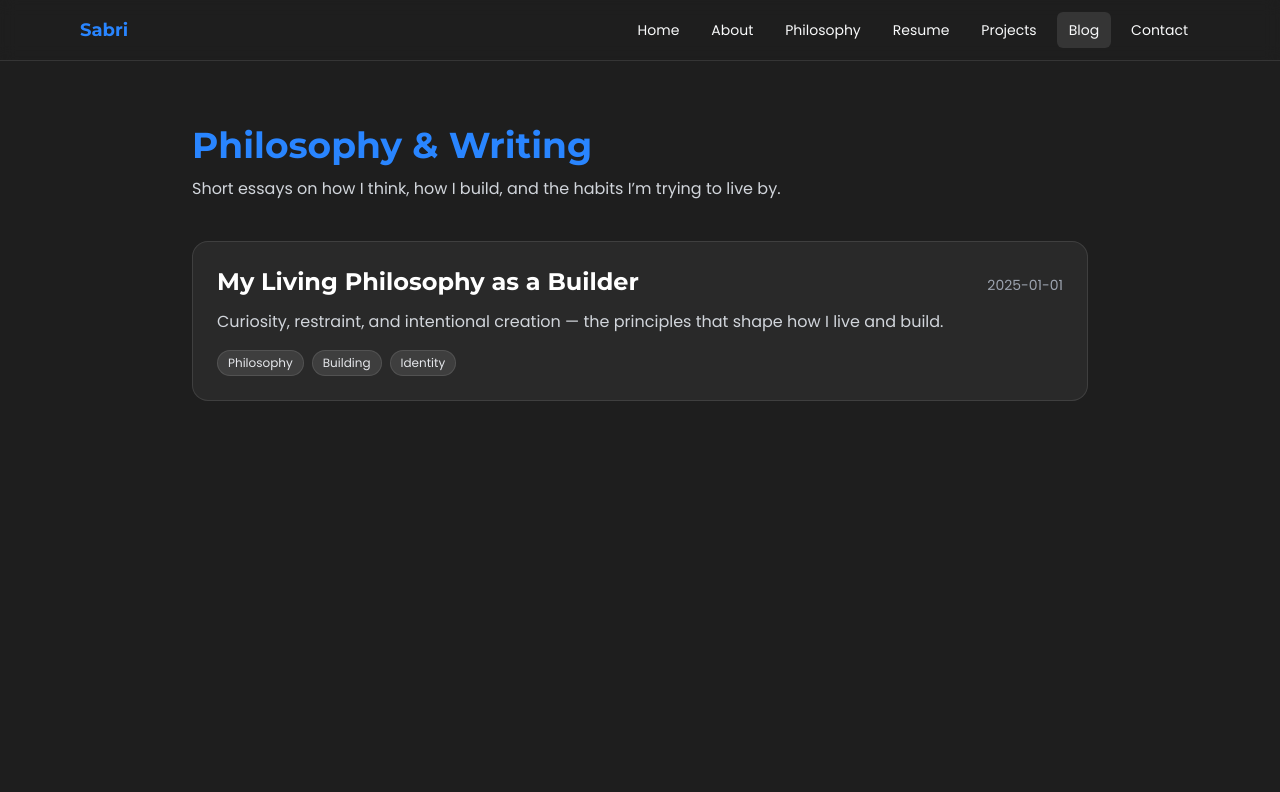
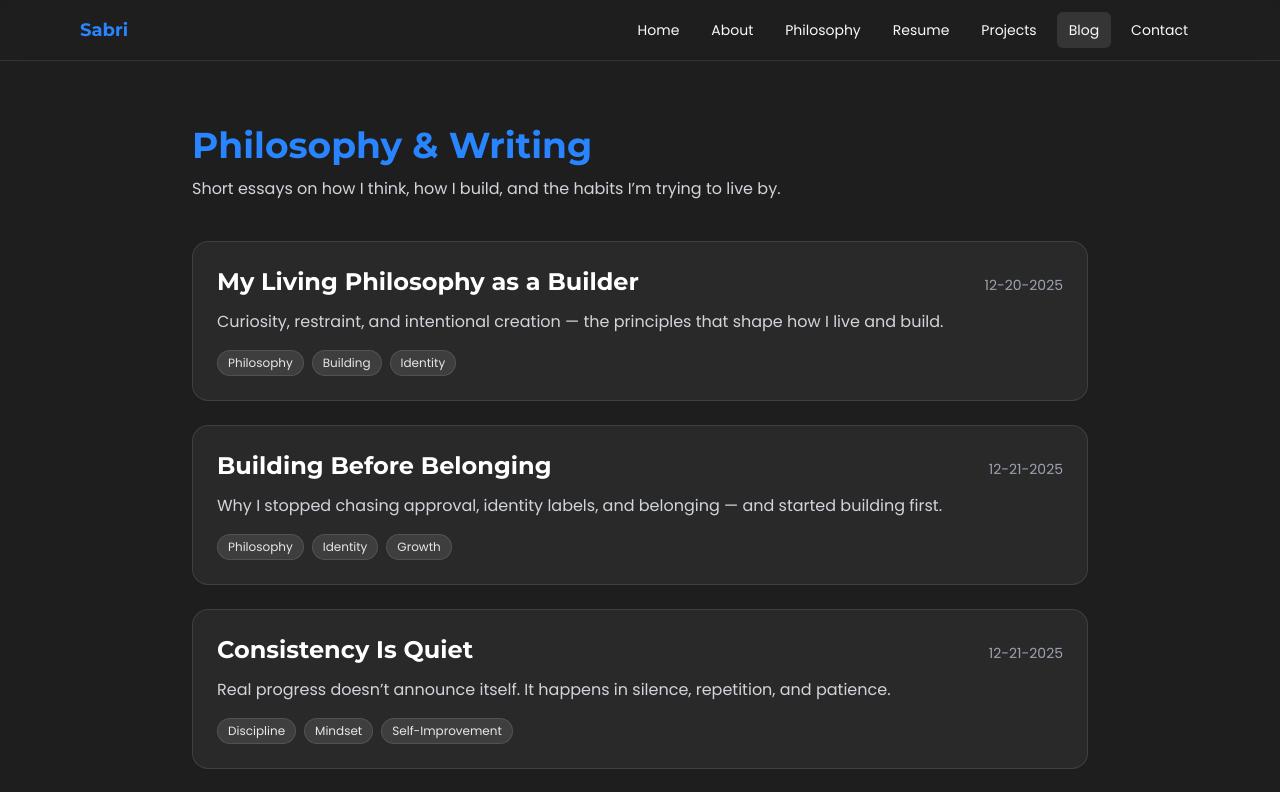
Before and after one commit to sabri414/sabri414.github.io, a React (Create React App) app: page /#/blog in a window 1280 px wide. Shown: the top 792 px of the page. Built offline with nearby package versions, Linux system fonts and the light colour scheme.

Commit message:
Blog posts + CNAME

```diff
--- a/src/data/posts.js
+++ b/src/data/posts.js
@@ -2,7 +2,7 @@ export const posts = [
   {
     slug: "living-philosophy",
     title: "My Living Philosophy as a Builder",
-    date: "2025-01-01",
+    date: "12-20-2025",
     excerpt:
       "Curiosity, restraint, and intentional creation — the principles that shape how I live and build.",
     content: [
@@ -14,5 +14,59 @@ export const posts = [
       "And finally — creativity is a responsibility. If you’re capable of building something that helps others think, feel, or live better, you probably should."
     ],
     tags: ["Philosophy", "Building", "Identity"]
-  }
+  },
+
+  {
+  slug: "building-before-belonging",
+  title: "Building Before Belonging",
+  date: "12-21-2025",
+  excerpt: "Why I stopped chasing approval, identity labels, and belonging — and started building first.",
+  tags: ["Philosophy", "Identity", "Growth"],
+  content: [
+    "For a long time, I believed that belonging came first.",
+    "I thought once I found the right group, the right label, or the right space, everything else would fall into place. Confidence. Direction. Purpose.",
+    "But the truth is, belonging never arrived until I stopped waiting for it.",
+    "What I’ve learned is that belonging is not something you discover — it’s something that forms *after* consistent action.",
+    "When you build, you naturally attract people who resonate with what you’re creating. When you wait, you end up reshaping yourself to fit rooms you don’t belong in.",
+    "I spent years trying to explain myself before I had anything solid to point to. Now I let the work speak first.",
+    "Building creates gravity. Belonging follows."
+  ]
+},
+{
+  slug: "consistency-is-quiet",
+  title: "Consistency Is Quiet",
+  date: "12-21-2025",
+  excerpt: "Real progress doesn’t announce itself. It happens in silence, repetition, and patience.",
+  tags: ["Discipline", "Mindset", "Self-Improvement"],
+  content: [
+    "Consistency is not loud.",
+    "It doesn’t feel cinematic. There’s no dramatic turning point where everything suddenly clicks.",
+    "Most days, consistency feels boring. Repetitive. Almost pointless.",
+    "You show up, do the work, and nothing seems to change. No applause. No validation.",
+    "But consistency compounds in ways motivation never can.",
+    "Motivation depends on emotion. Consistency depends on commitment.",
+    "Every skill I have now came from doing something poorly for a long time before doing it well.",
+    "If you wait to feel inspired, you’ll always be behind. If you build a habit, progress becomes inevitable.",
+    "Consistency is quiet — but it’s undefeated."
+  ]
+},
+{
+  slug: "why-i-build-in-public",
+  title: "Why I Build in Public",
+  date: "12-21-2025",
+  excerpt: "Sharing unfinished work, imperfect ideas, and evolving thoughts is uncomfortable — and necessary.",
+  tags: ["Building", "Technology", "Philosophy"],
+  content: [
+    "I used to believe that I needed everything figured out before sharing it.",
+    "Perfect idea. Perfect execution. Perfect explanation.",
+    "That mindset kept me silent for years.",
+    "Building in public changed that.",
+    "When you share early, you remove the illusion that progress is linear. People see the mistakes, the pivots, and the uncertainty.",
+    "It’s uncomfortable — but it’s honest.",
+    "Building in public keeps me accountable. It forces clarity. It turns ideas into something real.",
+    "More importantly, it reminds me that growth doesn’t happen behind closed doors.",
+    "The goal isn’t to look impressive. The goal is to keep moving forward — visibly."
+  ]
+}
+
 ];
```
Also changed, not shown: 1 other file (tests, documents, lock files or other folders).
